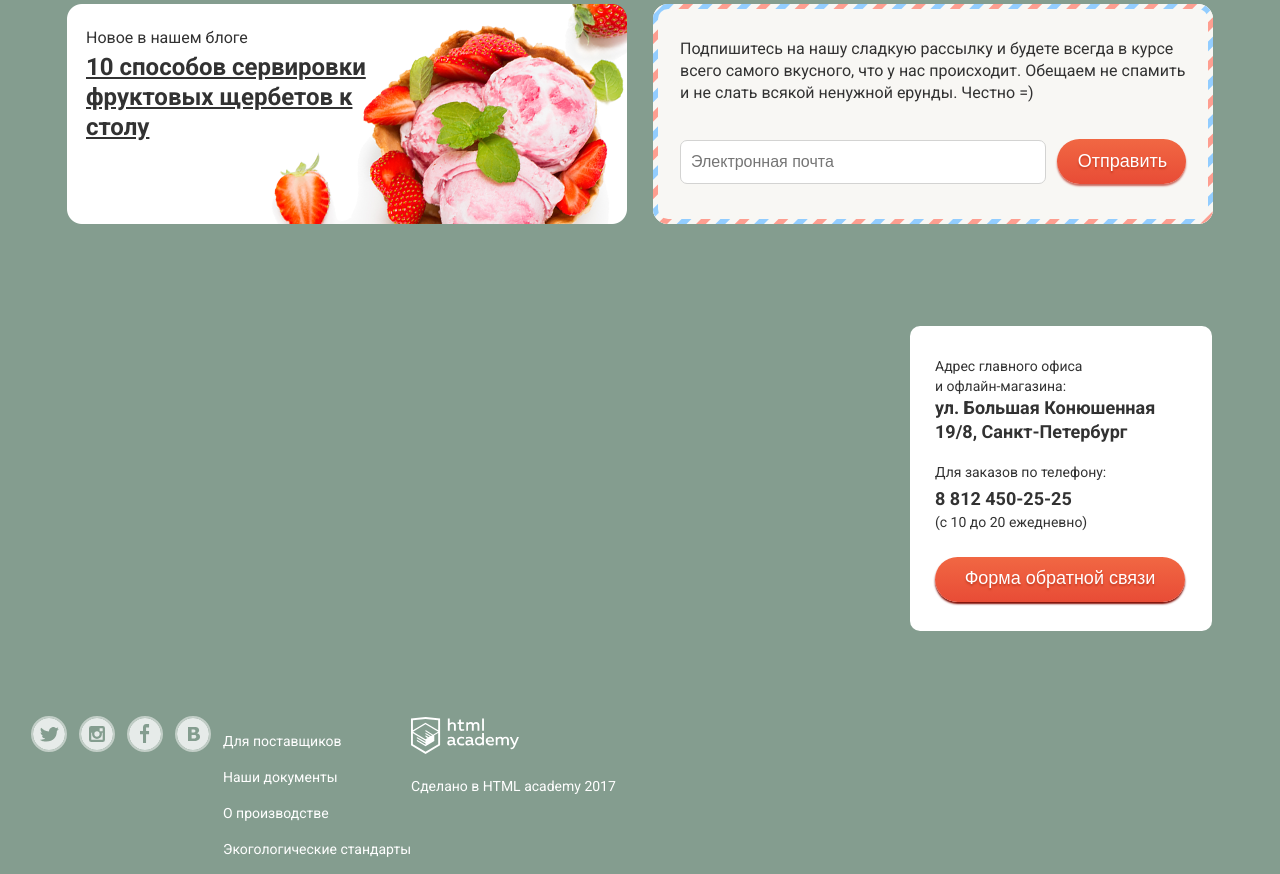
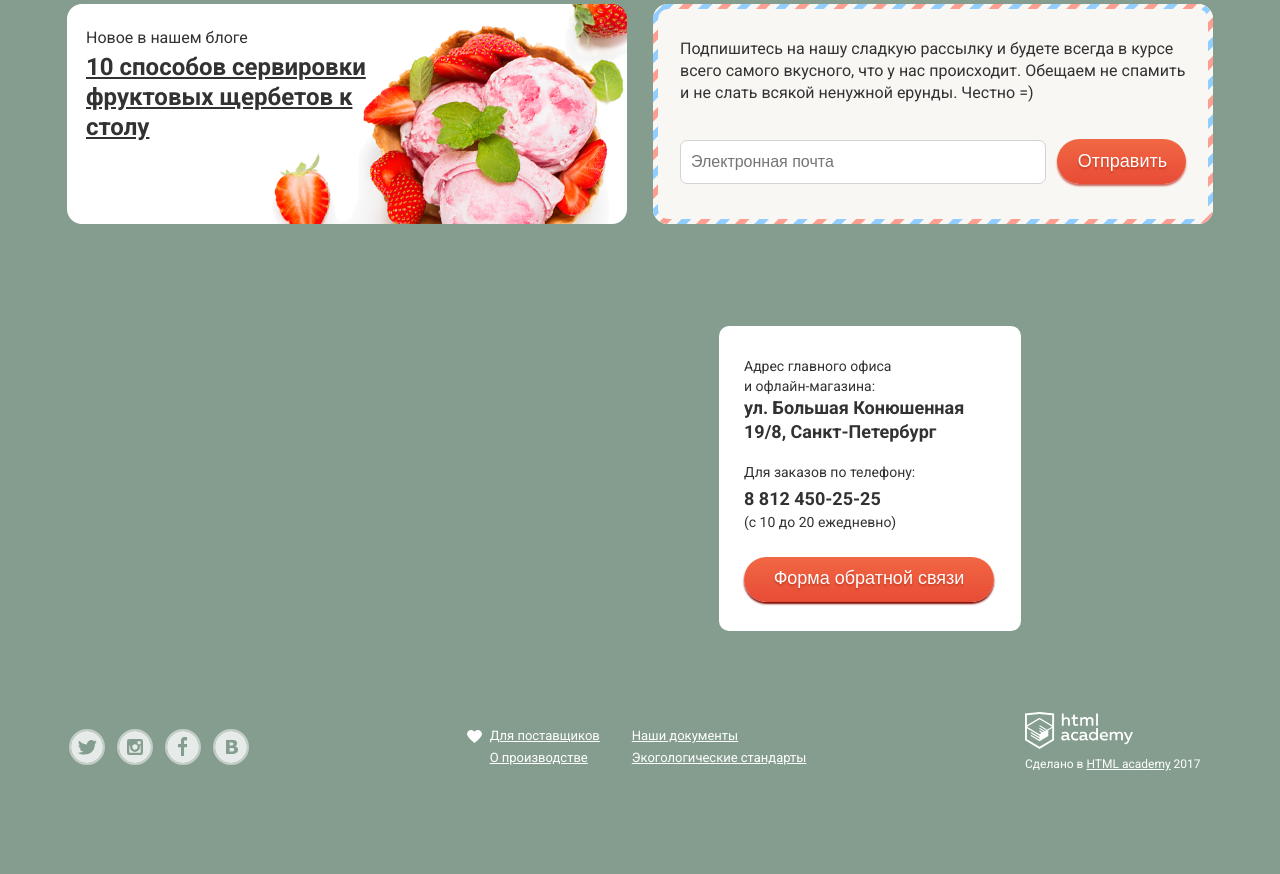
Before and after one commit to Sadchikhina/gllacy, a plain HTML site: page index.html in a window 1280 px wide. Shown: the part 1621-2495 px from the top of the page. After the commit the page ends 2412 px from the top, so only its background shows below. Drawn offline with Linux system fonts and the light colour scheme.

Commit message:
footer styled

```diff
--- a/css/style.css
+++ b/css/style.css
@@ -583,7 +583,6 @@ input[name="youremail"] {
 .map {
   position: relative;
   height: 430px;
-  margin-bottom: 22px;
 }
 
 .interactive-map {
@@ -601,7 +600,7 @@ input[name="youremail"] {
   flex-direction: column;
   position: absolute;
   top: 62px;
-  right: 68px;
+  right: 259px;
   width: 302px;
   height: 305px;
   background-color: #ffffff;
@@ -657,12 +656,15 @@ input[name="youremail"] {
 
 .footer-flex-wrapper {
   display: flex;
-  margin: 0;
-  margin-left: 31px;
+  justify-content: space-between;
+  margin-bottom: 20px;
 }
 
 .social-list {
   display: flex;
+  margin-left: 2px;
+  margin-top: 35px;
+  margin-right: 10px;
 }
 
 .social {
@@ -692,3 +694,63 @@ input[name="youremail"] {
   background-image: url("../img/vk.svg");
   background-repeat: no-repeat;
 }
+
+.info {
+  display: flex;
+  justify-content: space-between;
+  font-size: 13px;
+  line-height: 18px;
+  margin-top: 33px;
+}
+
+.left-column-info,
+.right-column-info {
+  display: flex;
+  flex-direction: column;
+  justify-content: space-between;
+  height: 40px;
+}
+
+.left-column-info {
+  margin-right: 32px;
+}
+
+.info p {
+  text-decoration: underline;
+  padding: 0;
+  margin: 0;
+}
+
+.providers {
+  position: relative;
+}
+
+.providers::before {
+  content: "";
+  position: absolute;
+  width: 15px;
+  height: 15px;
+  background-image: url("../img/heart.svg");
+  background-repeat: no-repeat;
+  top: 3px;
+  right: 118px;
+}
+
+.copyright {
+  display: flex;
+  flex-direction: column;
+  width: 180px;
+  height: 60px;
+  font-size: 12px;
+  line-height: 18px;
+  margin-top: 17px;
+  margin-right: 8px;
+}
+
+.copyright a,
+.htmlacademy-logo,
+.copyright p {
+  color: #fff;
+  padding: 0;
+  margin: 0;
+}
--- a/index.html
+++ b/index.html
@@ -139,20 +139,25 @@
         </div>
       </section>
       <div class="footer-flex-wrapper">
-          <div class="social-list">
+          <section class="social-list">
             <a class="social twitter" href="https://twitter.com/" target="_blank" aria-label="Твиттер"></a>
             <a class="social instagram" href="https://www.instagram.com/" target="_blank" aria-label="Инстаграм"></a>
             <a class="social facebook" href="https://facebook.com/" target="_blank" aria-label="Фейсбук"></a>
             <a class="social vk" href="https://vk.com/" target="_blank" aria-label="Вконтакте"></a>
+          </section>
           <div class="info">
-            <p>Для поставщиков</p>
-            <p>Наши документы</p>
-            <p>О производстве</p>
-            <p>Экогологические стандарты</p>
+            <div class="left-column-info">
+              <p class="providers">Для поставщиков</p>
+              <p class="production">О производстве</p>
+            </div>
+            <div class="right-column-info">
+              <p class="documents">Наши документы</p>
+              <p class="standarts">Экогологические стандарты</p>
+            </div>
           </div>
           <div class="copyright">
-            <img src="img/logo-htmlacademy.svg" alt="логотип htmlacademy" width="108px" height="39px">
-            <p>Сделано в HTML academy 2017</p>
+            <a href="https://htmlacademy.ru/intensive/htmlcss" target="_blank" aria-label="Интенсив htmlacademy"><img class="htmlacademy-logo" src="img/logo-htmlacademy.svg" alt="логотип htmlacademy" width="108px" height="39px"></a>
+            <p>Сделано в <a href="https://htmlacademy.ru/intensive/htmlcss" target="_blank" aria-label="Интенсив htmlacademy">HTML academy</a> 2017</p>
           </div>
       </div>
     </footer>
```
